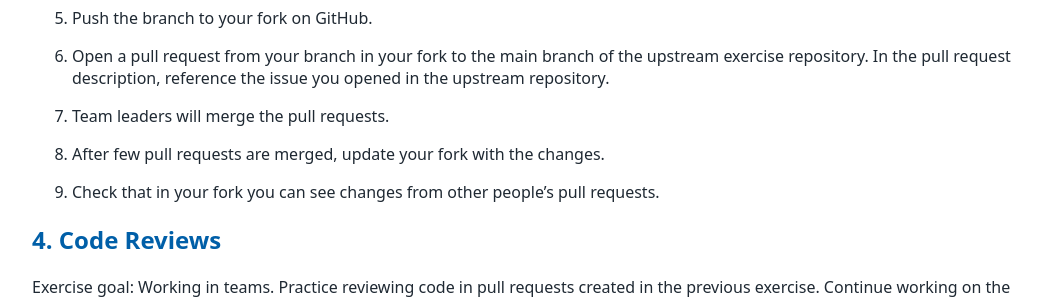
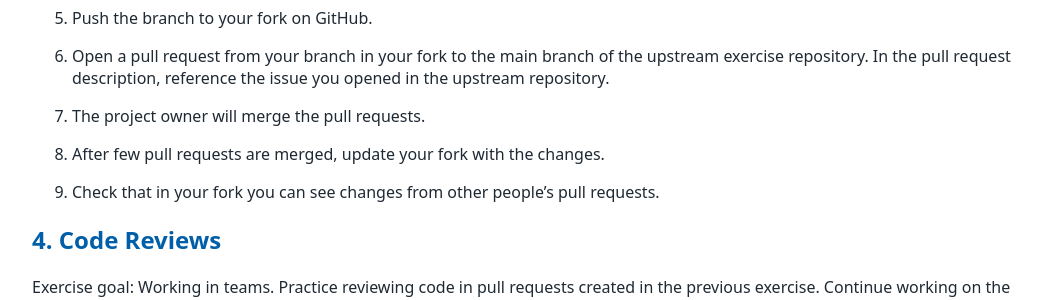
Before and after one commit to tu-delft-library/collaborative_software_development, a Jekyll site: the page built from material_for_participants/exercises.md, in a window 1280 px wide and 900 px high, scrolled down 1497 px. Shown: the part 155-455 px from the top of the window, without its empty margins (108-1153 px from the left). Built offline with Jekyll 4.4.1, drawn with Linux system fonts in a browser that asks for light colours; our own code applies the rules of GitHub Pages for plain Markdown files.

Commit message:
use the term project owner instead of team leaders

```diff
--- a/material_for_participants/exercises.md
+++ b/material_for_participants/exercises.md
@@ -72,7 +72,7 @@ In this case we do not add collaborators to the repository (this is the point of
 
 6. Open a pull request from your branch in your fork to the main branch of the upstream exercise repository. In the pull request description, reference the issue you opened in the upstream repository.
 
-7. Team leaders will merge the pull requests.
+7. The project owner will merge the pull requests.
 
 8. After few pull requests are merged, update your fork with the changes.
 
```
